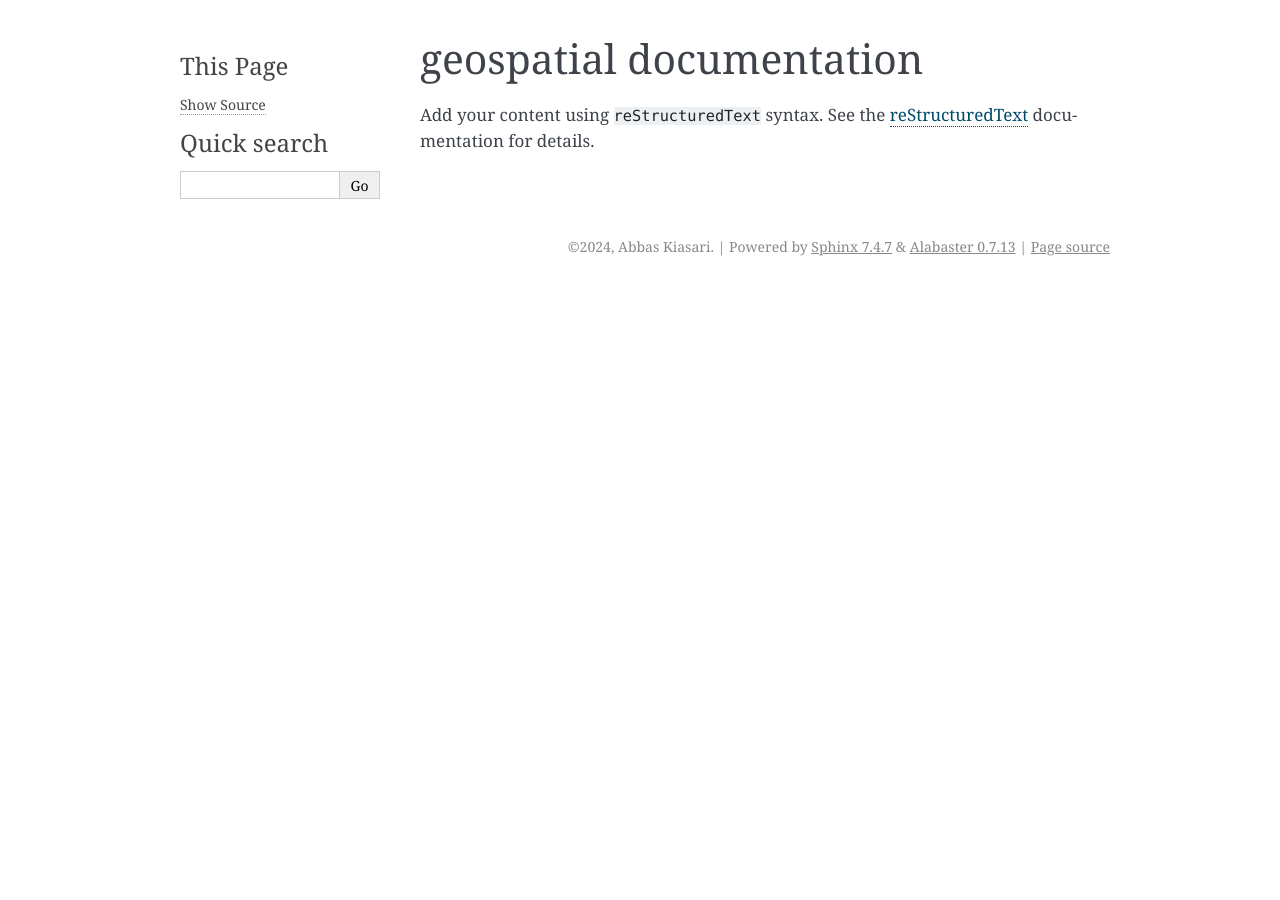
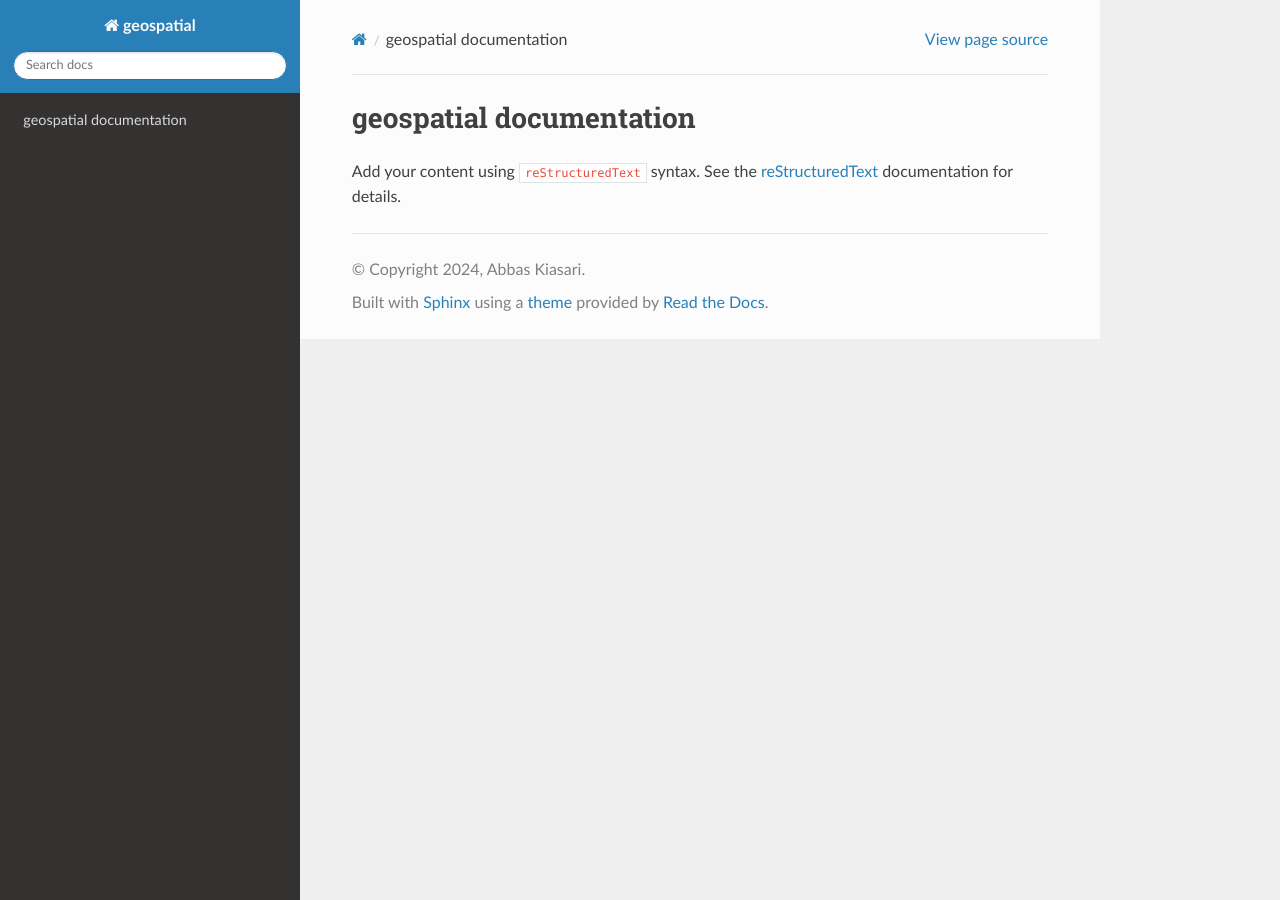
Before and after one commit to geoparse/geospatial, a Sphinx documentation site: the page built from docs/index.rst, in a window 1280 px wide. Built offline with Sphinx 7.4.7 and the Read the Docs theme 2.0.0, drawn with Linux system fonts in a browser that asks for light colours.

Commit message:
Edit docs/conf.py

```diff
--- a/docs/conf.py
+++ b/docs/conf.py
@@ -1,28 +1,51 @@
 # Configuration file for the Sphinx documentation builder.
 #
+# This file only contains a selection of the most common options.
 # For the full list of built-in configuration values, see the documentation:
 # https://www.sphinx-doc.org/en/master/usage/configuration.html
+
+# -- Path setup --------------------------------------------------------------
+
+# If extensions (or modules to document with autodoc) are in another directory,
+# add these directories to sys.path here. If the directory is relative to the
+# documentation root, use os.path.abspath to make it absolute, like shown here.
+#
+# import os
+# import sys
+# sys.path.insert(0, os.path.abspath('..'))
 
 # -- Project information -----------------------------------------------------
 # https://www.sphinx-doc.org/en/master/usage/configuration.html#project-information
 
-project = 'geospatial'
-copyright = '2024, Abbas Kiasari'
-author = 'Abbas Kiasari'
-release = '0.2.0'
+project = "geospatial"
+copyright = "2024, Abbas Kiasari"
+author = "Abbas Kiasari"
+release = "0.2.0"
 
 # -- General configuration ---------------------------------------------------
 # https://www.sphinx-doc.org/en/master/usage/configuration.html#general-configuration
+# Add any Sphinx extension module names here, as strings. They can be
+# extensions coming with Sphinx (named 'sphinx.ext.*') or your custom
+# ones.
+extensions = ["sphinx.ext.autodoc", "sphinx.ext.viewcode", "sphinx.ext.napoleon"]
 
-extensions = []
+# Add any paths that contain templates here, relative to this directory.
+templates_path = ["_templates"]
 
-templates_path = ['_templates']
-exclude_patterns = ['_build', 'Thumbs.db', '.DS_Store']
-
+# List of patterns, relative to source directory, that match files and
+# directories to ignore when looking for source files.
+# This pattern also affects html_static_path and html_extra_path.
+exclude_patterns = ["_build", "Thumbs.db", ".DS_Store"]
 
 
 # -- Options for HTML output -------------------------------------------------
 # https://www.sphinx-doc.org/en/master/usage/configuration.html#options-for-html-output
 
-html_theme = 'alabaster'
-html_static_path = ['_static']
+# The theme to use for HTML and HTML Help pages.  See the documentation for
+# a list of builtin themes.
+html_theme = "sphinx_rtd_theme"
+
+# Add any paths that contain custom static files (such as style sheets) here,
+# relative to this directory. They are copied after the builtin static files,
+# so a file named "default.css" will overwrite the builtin "default.css".
+html_static_path = ["_static"]
```
